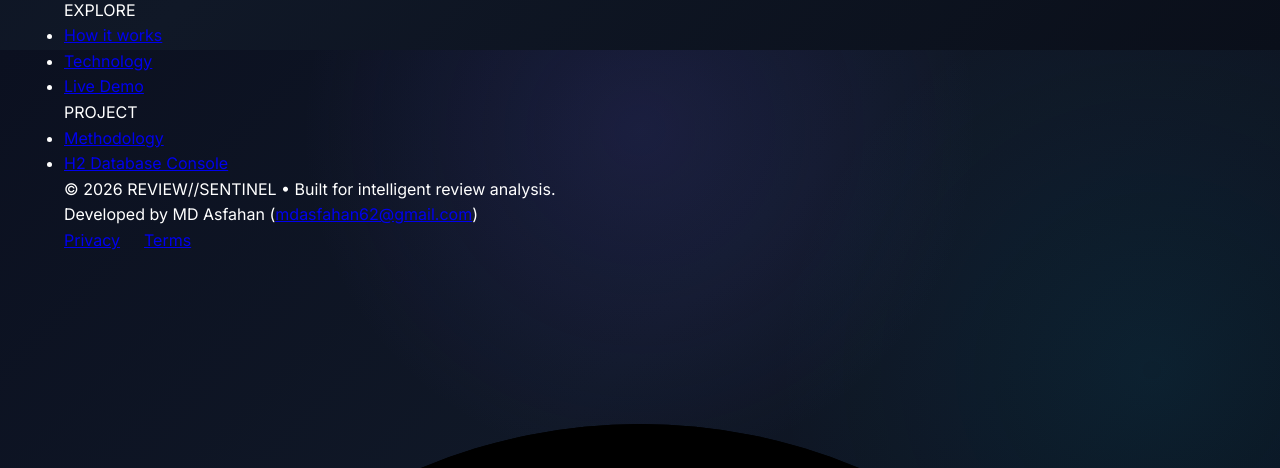
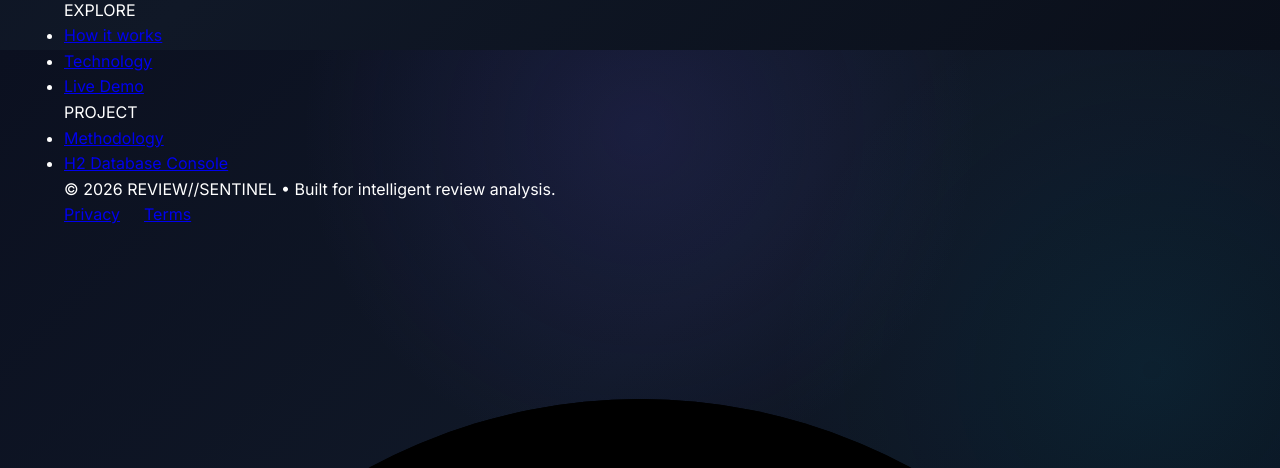
Before and after one commit to Roquaish1015/Fake-Product-Review-Detection, a Spring Boot app: page /analyzer in a window 1280 px wide. Shown: the part 2350-2818 px from the top of the page. Run offline with Spring Boot 4, Linux system fonts and the light colour scheme.

Commit message:
Remove developer attribution from footer

```diff
--- a/src/main/resources/templates/fragments/footer.html
+++ b/src/main/resources/templates/fragments/footer.html
@@ -42,7 +42,6 @@
 
             <div class="footer-bottom-row">
                 <div>© 2026 REVIEW//SENTINEL • Built for intelligent review analysis.</div>
-                <div class="developer-info">Developed by MD Asfahan (<a href="mailto:mdasfahan62@gmail.com" class="footer-link">mdasfahan62@gmail.com</a>)</div>
                 <div style="display: flex; gap: 1.5rem;">
                     <a href="#" class="footer-link">Privacy</a>
                     <a href="#" class="footer-link">Terms</a>
```
